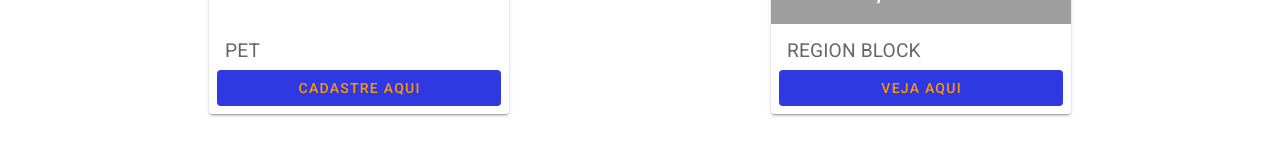
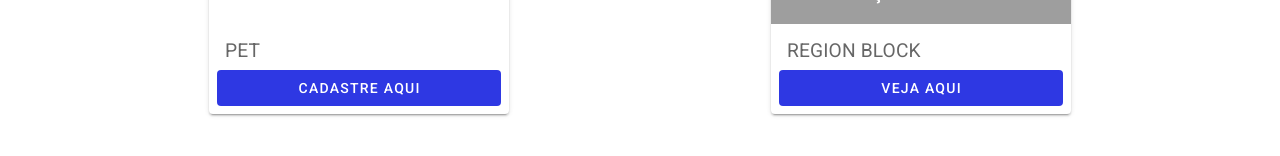
Before and after one commit to gilsonrusso/suthub-challenge-frontend-vuejs, a Vue app: page / in a window 1280 px wide. Shown: the part 532-688 px from the top of the page. Built offline with nearby package versions, Linux system fonts and the light colour scheme; grey boxes are pictures that could not be loaded.

Commit message:
fix button color to white

```diff
--- a/src/components/CardHome.vue
+++ b/src/components/CardHome.vue
@@ -7,7 +7,7 @@
     <v-card-subtitle class="pb-0"> {{ data.subTitle }}</v-card-subtitle>
 
     <v-card-actions>
-      <v-btn color="orange" text> {{ data.nameButton }} </v-btn>
+      <v-btn color="white" text> {{ data.nameButton }} </v-btn>
     </v-card-actions>
   </v-card>
 </template>
```
